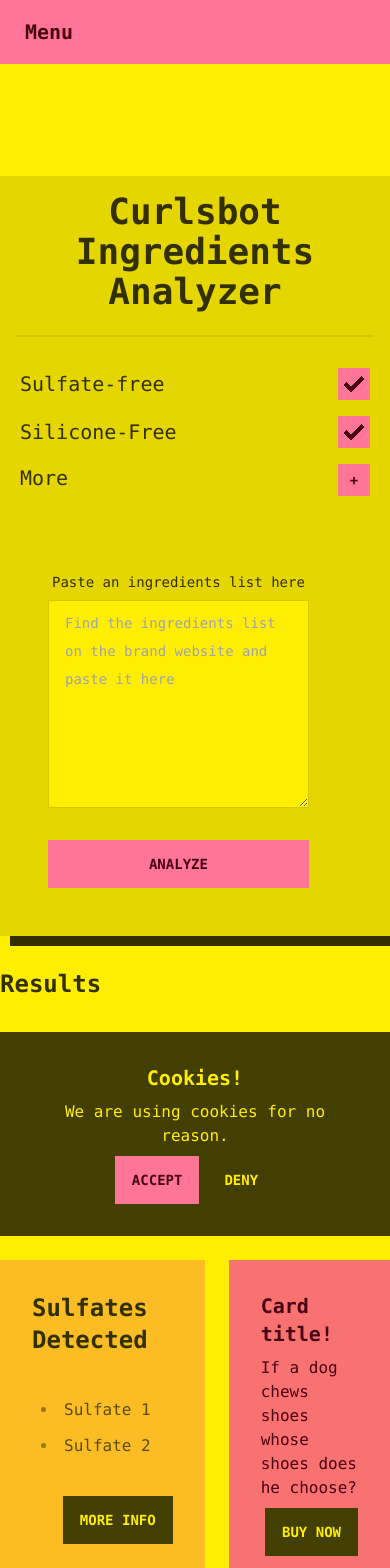
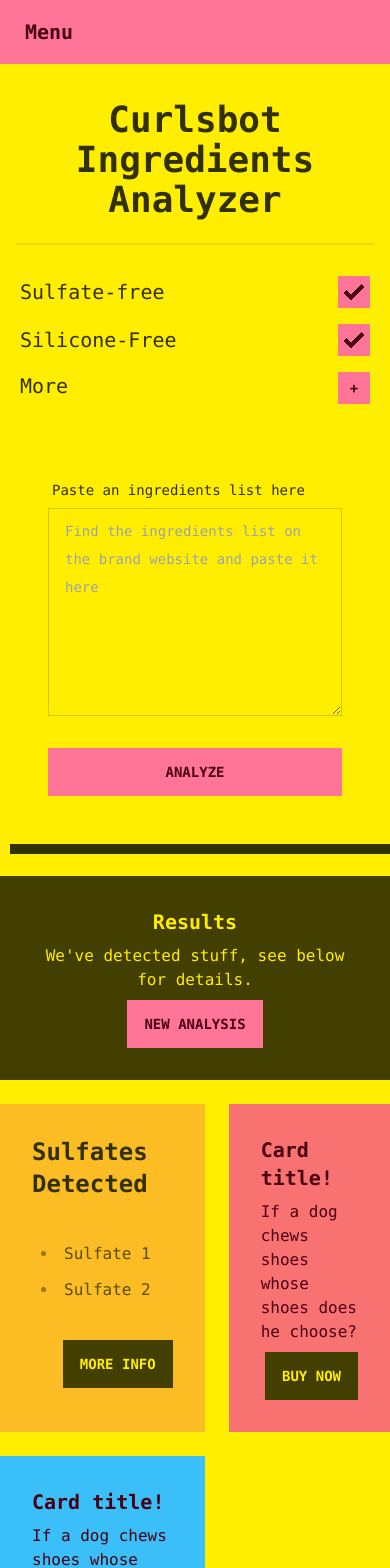
Before and after one commit to melissamcewen/cb2, a Next.js app: page / in a window 390 px wide. Shown: the top 1568 px of the page. Built offline with nearby package versions, Linux system fonts and the light colour scheme.

Commit message:
adding more stuff

```diff
--- a/src/components/curlsbot.js
+++ b/src/components/curlsbot.js
@@ -3,8 +3,8 @@
 export default function Curlsbot() {
   return (
     <div>
-      <div className="hero bg-base-200 shadow my-8">
-        <div className="hero-content flex-col lg:flex-row items-start">
+      <div className="hero lg:bg-base-200 shadow mb-8 mt-5">
+        <div className="hero-content flex flex-col lg:flex-row items-start">
           <div className="text-center lg:text-left basis-1/3">
             <h1 className="text-4xl font-bold">
               Curlsbot Ingredients Analyzer
@@ -42,7 +42,7 @@
               </div>
             </div>
           </div>
-          <div className="card basis-2/3">
+          <div className="card basis-2/3 w-full">
             <div className="card-body">
               <div className="form-control">
                 <label className="label">
@@ -63,17 +63,13 @@
           </div>
         </div>
       </div>
-      <div class="prose lg:prose-xl my-8">
-        <h2>Results</h2>
-      </div>
       <div className="grid lg:grid-cols-2 gap-6">
         <div class="card bg-neutral text-neutral-content col-span-2">
           <div class="card-body items-center text-center">
-            <h2 class="card-title">Cookies!</h2>
-            <p>We are using cookies for no reason.</p>
+            <h2 class="card-title">Results</h2>
+            <p>We've detected stuff, see below for details.</p>
             <div class="card-actions justify-end">
-              <button class="btn btn-primary">Accept</button>
-              <button class="btn btn-ghost">Deny</button>
+              <button class="btn btn-primary">New Analysis</button>
             </div>
           </div>
         </div>
--- a/src/components/layout.js
+++ b/src/components/layout.js
@@ -11,7 +11,7 @@
   return (
     <div>
       <Navbar />
-      <main className="container w-full md:max-w-3xl mx-auto pt-20">{children}</main>
+      <main className="container w-full md:max-w-3xl mx-auto pt-0">{children}</main>
     </div>
   );
 }
```
